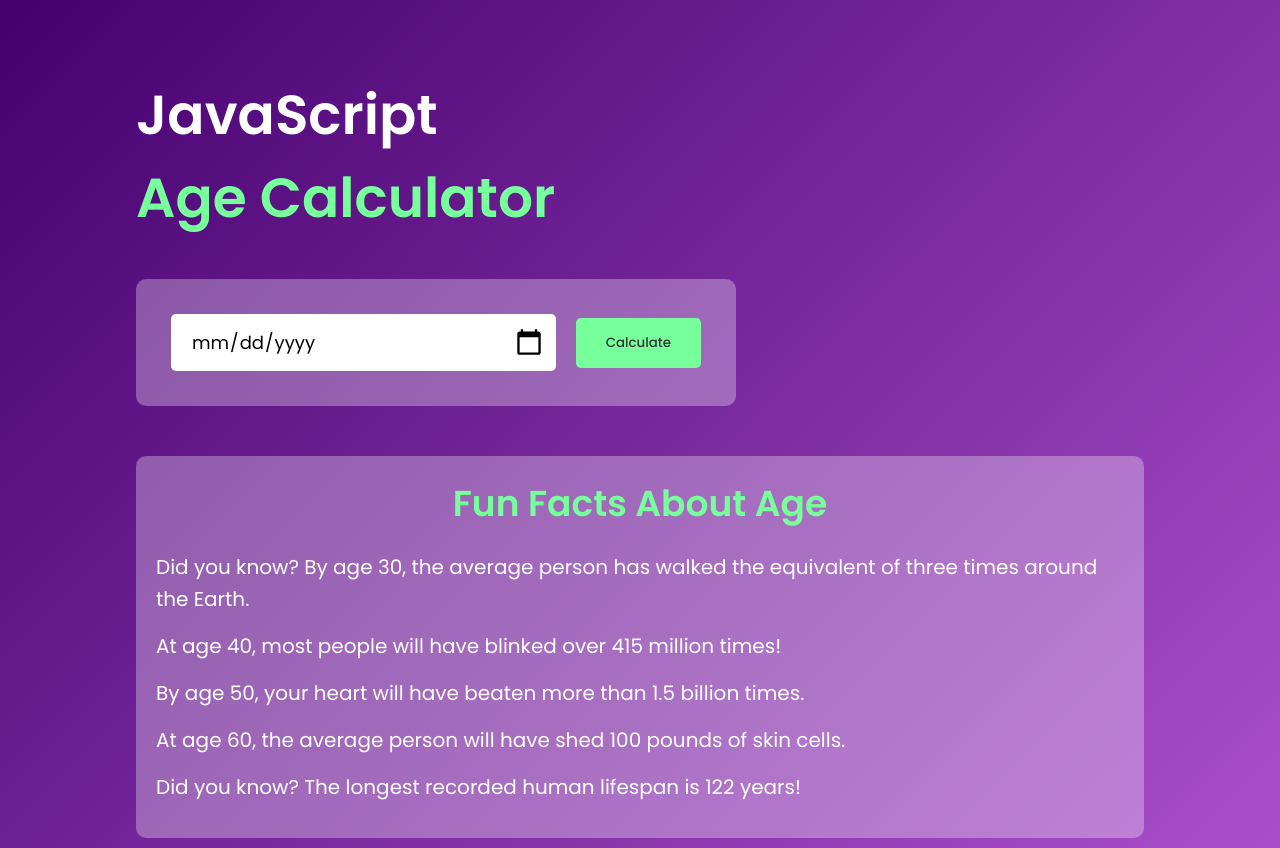
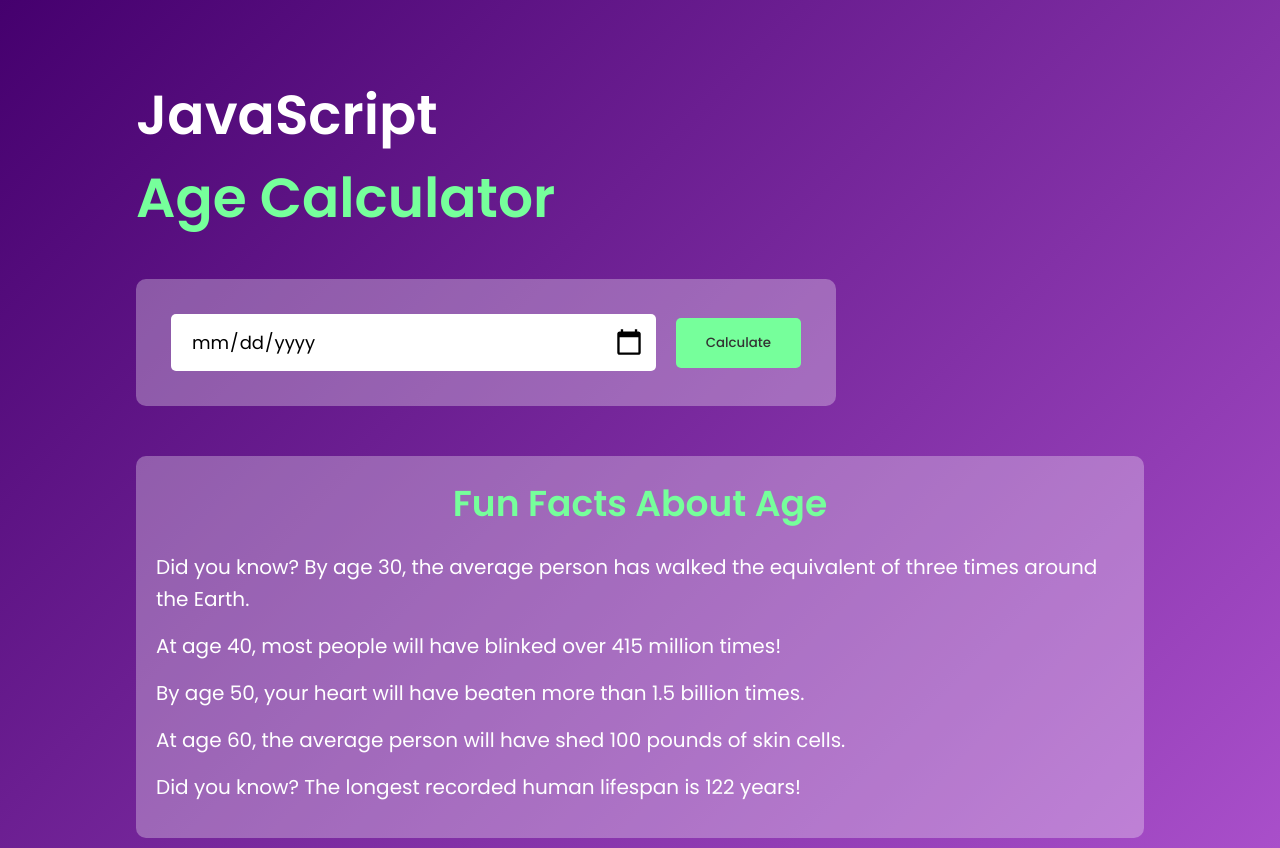
Before and after one commit to B0bl33/Age-Calculator-JS, a plain HTML site: page index.html in a window 1280 px wide. Drawn offline with Linux system fonts and the light colour scheme.

Commit message:
Update styles.css

```diff
--- a/styles.css
+++ b/styles.css
@@ -10,6 +10,7 @@
 
 
 .container {
+
     width: 100%;
     min-height: 100vh;
     background: linear-gradient(135deg, #45006e, #a94fca);
@@ -18,8 +19,8 @@
 
 }
 .calculator {
-    width: 100%;
-    max-width: 600px;
+    width: 80%;
+    max-width: 700px;
     margin-left: 10%;
     margin-top: 5%;
 
@@ -85,9 +86,10 @@
 /* Media Queries for responsiveness */
 
 /* Small devices like smartphones (max-width: 600px) */
-@media (max-width: 650px) {
+@media (max-width: 760px) {
     .calculator {
         margin: 20px 2px; /* Remove excessive margins and add a small margin on smaller screens */
+        width: 100%;
     }
 
     .input-box {
@@ -216,7 +218,7 @@
 }
 
 /* Media Queries for Responsiveness */
-@media (max-width: 650px) {
+@media (max-width: 760px) {
     .fun-facts {
         margin: 20px 0;
         padding: 15px;
```
